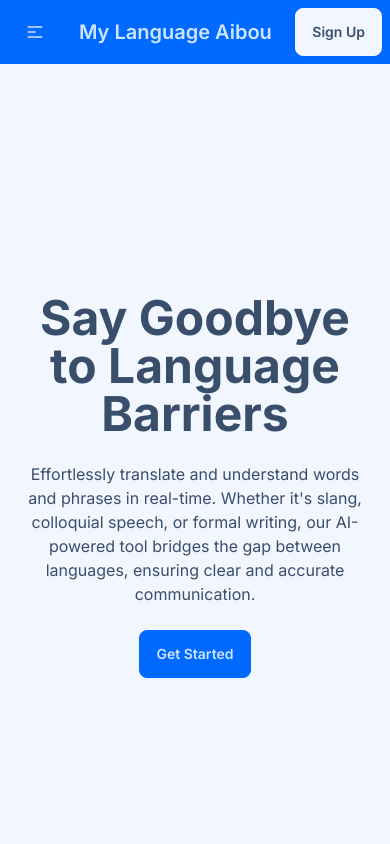
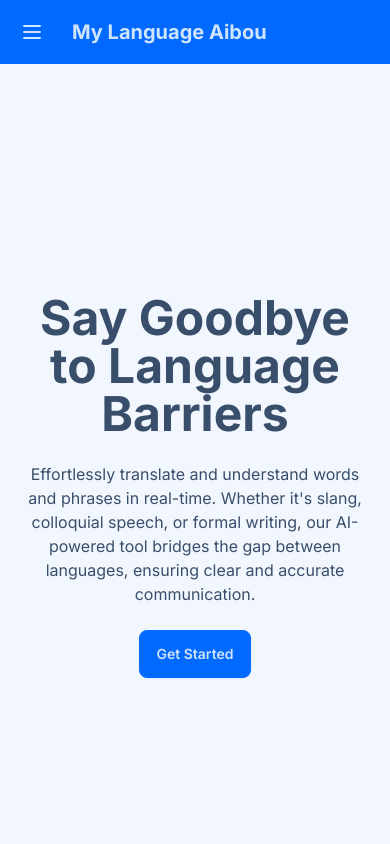
Before and after one commit to Lionel-Wilson/My-Language-Aibou, a Next.js app: page / in a window 390 px wide. Shown: the top 844 px of the page. Built offline with nearby package versions, Linux system fonts and the light colour scheme.

Commit message:
change mobile menu to a drawer menu

```diff
--- a/src/app/components/navbar.tsx
+++ b/src/app/components/navbar.tsx
@@ -20,6 +20,7 @@ export default function Navbar() {
           <button className="btn btn-primary">Search</button>
         </Link>
       </div>*/}
+
       <div className="navbar bg-primary text-primary-content">
         <div className="navbar-start">
           <div className="dropdown">
@@ -47,7 +48,7 @@ export default function Navbar() {
                 <Link href="/">Home</Link>
               </li>
               <li>
-                <Link href="/search">Search</Link>
+                <Link href="/search">Language Analysis Hub</Link>
               </li>
             </ul>
           </div>
--- a/src/app/page.tsx
+++ b/src/app/page.tsx
@@ -1,10 +1,53 @@
+import Link from "next/link";
 import Footer from "./components/footer";
 import Navbar from "./components/navbar";
 
 export default function Home() {
   return (
     <>
-      <Navbar></Navbar>
+      <div className="drawer ">
+        <input id="my-drawer-3" type="checkbox" className="drawer-toggle" />
+        <div className="drawer-content flex flex-col ">
+          {/* Navbar */}
+          <div className="navbar bg-primary text-primary-content w-full ">
+            <div className="flex-none lg:hidden">
+              <label
+                htmlFor="my-drawer-3"
+                aria-label="open sidebar"
+                className="btn btn-square btn-ghost"
+              >
+                <svg
+                  xmlns="http://www.w3.org/2000/svg"
+                  fill="none"
+                  viewBox="0 0 24 24"
+                  className="inline-block h-6 w-6 stroke-current"
+                >
+                  <path
+                    strokeLinecap="round"
+                    strokeLinejoin="round"
+                    strokeWidth="2"
+                    d="M4 6h16M4 12h16M4 18h16"
+                  ></path>
+                </svg>
+              </label>
+            </div>
+            <div className="mx-2 flex-1 px-2 text-xl font-bold">
+              My Language Aibou
+            </div>
+            <div className="hidden flex-none lg:block">
+              <ul className="menu menu-horizontal">
+                {/* Navbar menu content here */}
+                <li className="font-bold">
+                  <Link href="/">Home</Link>
+                </li>
+                <li className="font-bold">
+                  <Link href="/search">Language Analysis Hub</Link>
+                </li>
+              </ul>
+            </div>
+          </div>
+
+          {/* Page content here */}
 
           <div className="hero bg-base-200 min-h-screen">
             <div className="hero-content text-center">
@@ -14,9 +57,9 @@ export default function Home() {
                 </h1>
                 <p className="py-6">
                   Effortlessly translate and understand words and phrases in
-              real-time. Whether it&apos;s slang, colloquial speech, or formal
-              writing, our AI-powered tool bridges the gap between languages,
-              ensuring clear and accurate communication.
+                  real-time. Whether it&apos;s slang, colloquial speech, or
+                  formal writing, our AI-powered tool bridges the gap between
+                  languages, ensuring clear and accurate communication.
                 </p>
                 <button className="btn btn-primary">Get Started</button>
               </div>
@@ -35,10 +78,10 @@ export default function Home() {
                   200+ Languages Supported for Accurate Translation and Learning
                 </h1>
                 <p className="py-6">
-              Experience seamless translations and detailed explanations in over
-              200 languages. Our platform caters to your linguistic needs,
-              providing precise translations and cultural context to enhance
-              your understanding and learning journey.
+                  Experience seamless translations and detailed explanations in
+                  over 200 languages. Our platform caters to your linguistic
+                  needs, providing precise translations and cultural context to
+                  enhance your understanding and learning journey.
                 </p>
                 <button className="btn btn-primary">Get Started</button>
               </div>
@@ -57,10 +100,11 @@ export default function Home() {
                   Your Ultimate Language Companion
                 </h1>
                 <p className="py-6">
-              Empower your language learning with our comprehensive tool. From
-              translating and breaking down complex sentences to providing
-              native language explanations, we support solo learners and
-              multilingual enthusiasts alike in mastering any language.
+                  Empower your language learning with our comprehensive tool.
+                  From translating and breaking down complex sentences to
+                  providing native language explanations, we support solo
+                  learners and multilingual enthusiasts alike in mastering any
+                  language.
                 </p>
                 <button className="btn btn-primary">Get Started</button>
               </div>
@@ -79,15 +123,34 @@ export default function Home() {
               <div className="max-w-md">
                 <h1 className="mb-5 text-5xl font-bold">Hello there</h1>
                 <p className="mb-5">
-              Provident cupiditate voluptatem et in. Quaerat fugiat ut assumenda
-              excepturi exercitationem quasi. In deleniti eaque aut repudiandae
-              et a id nisi.
+                  Provident cupiditate voluptatem et in. Quaerat fugiat ut
+                  assumenda excepturi exercitationem quasi. In deleniti eaque
+                  aut repudiandae et a id nisi.
                 </p>
                 <button className="btn btn-primary">Get Started</button>
               </div>
             </div>
           </div>
           <Footer></Footer>
+        </div>
+
+        <div className="drawer-side">
+          <label
+            htmlFor="my-drawer-3"
+            aria-label="close sidebar"
+            className="drawer-overlay"
+          ></label>
+          <ul className="menu bg-primary text-primary-content min-h-full w-80 p-4">
+            {/* Sidebar content here */}
+            <li>
+              <Link href="/">Home</Link>
+            </li>
+            <li>
+              <Link href="/search">Language Analysis Hub</Link>
+            </li>
+          </ul>
+        </div>
+      </div>
     </>
   );
 }
--- a/src/app/search/page.tsx
+++ b/src/app/search/page.tsx
@@ -3,8 +3,21 @@ import { useFormState } from "react-dom";
 import Footer from "../components/footer";
 import Navbar from "../components/navbar";
 import { analyseExpression, defineWord } from "./actions";
+import Link from "next/link";
 
 export default function Page() {
+  // action is kinda enhanced version of
+  // we are returning the an object with message key. set the initial
+  const [wordDefinition, dictionaryAction] = useFormState(defineWord, {
+    wordAnswer: "",
+  });
+  const [expressionAnaylsis, expressionAnalysisAction] = useFormState(
+    analyseExpression,
+    {
+      expressionAnswer: "",
+    }
+  );
+
   // Function to format the API response into paragraphs
   const formatApiResponse = (text: string) => {
     // Split the response into meaningful sections
@@ -16,18 +29,6 @@ export default function Page() {
       </p>
     ));
   };
-
-  // action is kinda enhanced version of
-  // we are returning the an object with message key. set the initial
-  const [wordDefinition, dictionaryAction] = useFormState(defineWord, {
-    wordAnswer: "",
-  });
-  const [expressionAnaylsis, expressionAnalysisAction] = useFormState(
-    analyseExpression,
-    {
-      expressionAnswer: "",
-    }
-  );
 
   const formatWordDefinition = (text: string) => {
     const paragraphs = text.split("\n\n");
@@ -64,7 +65,49 @@ export default function Page() {
 
   return (
     <>
-      <Navbar></Navbar>
+      <div className="drawer ">
+        <input id="my-drawer-3" type="checkbox" className="drawer-toggle" />
+        <div className="drawer-content flex flex-col ">
+          {/* Navbar */}
+          <div className="navbar bg-primary text-primary-content w-full ">
+            <div className="flex-none lg:hidden">
+              <label
+                htmlFor="my-drawer-3"
+                aria-label="open sidebar"
+                className="btn btn-square btn-ghost"
+              >
+                <svg
+                  xmlns="http://www.w3.org/2000/svg"
+                  fill="none"
+                  viewBox="0 0 24 24"
+                  className="inline-block h-6 w-6 stroke-current"
+                >
+                  <path
+                    strokeLinecap="round"
+                    strokeLinejoin="round"
+                    strokeWidth="2"
+                    d="M4 6h16M4 12h16M4 18h16"
+                  ></path>
+                </svg>
+              </label>
+            </div>
+            <div className="mx-2 flex-1 px-2 text-xl font-bold">
+              My Language Aibou
+            </div>
+            <div className="hidden flex-none lg:block">
+              <ul className="menu menu-horizontal">
+                {/* Navbar menu content here */}
+                <li className="font-bold">
+                  <Link href="/">Home</Link>
+                </li>
+                <li className="font-bold">
+                  <Link href="/search">Language Analysis Hub</Link>
+                </li>
+              </ul>
+            </div>
+          </div>
+
+          {/* Page content here */}
           <div
             style={{
               display: "flex",
@@ -143,7 +186,8 @@ export default function Page() {
                     <div>
                       <div className="label">
                         <span className="label-text">
-                      Select your target language (Must match phrase language)
+                          Select your target language (Must match phrase
+                          language)
                         </span>
                       </div>
                       <select
@@ -279,6 +323,25 @@ export default function Page() {
             </div>
           </div>
           <Footer></Footer>
+        </div>
+
+        <div className="drawer-side">
+          <label
+            htmlFor="my-drawer-3"
+            aria-label="close sidebar"
+            className="drawer-overlay"
+          ></label>
+          <ul className="menu bg-primary text-primary-content min-h-full w-80 p-4">
+            {/* Sidebar content here */}
+            <li>
+              <Link href="/">Home</Link>
+            </li>
+            <li>
+              <Link href="/search">Language Analysis Hub</Link>
+            </li>
+          </ul>
+        </div>
+      </div>
     </>
   );
 }
```
Lines whose indentation alone changed are shown as unchanged.
